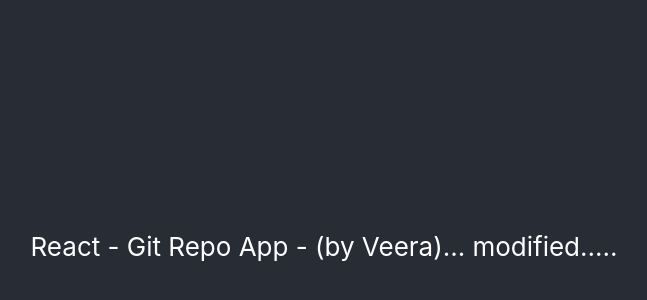
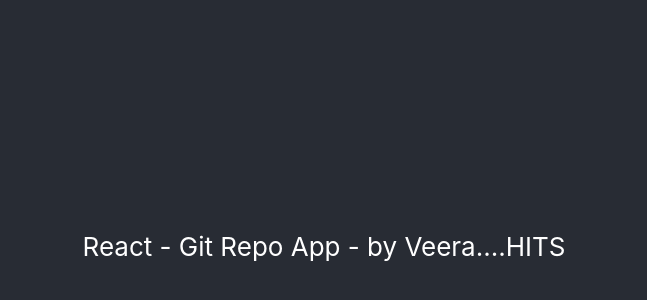
Before and after one commit to veera0108/reactrepo, a React (Create React App) app: page / in a window 1280 px wide. Shown: the part 154-454 px from the top of the page, without its empty margins (316-963 px from the left). Built offline with nearby package versions, Linux system fonts and the light colour scheme.

Commit message:
Revert "app changes"
This reverts commit c1d4676063ccf8803e091b1ad1cd360667ceb156.

```diff
--- a/src/App.js
+++ b/src/App.js
@@ -5,8 +5,7 @@ function App() {
   return (
     <div className="App">
       <header className="App-header">
-        React - Git Repo App - (by Veera)...
-        modified.....
+        React - Git Repo App - by Veera....HITS
       </header>
     </div>
   );
```
